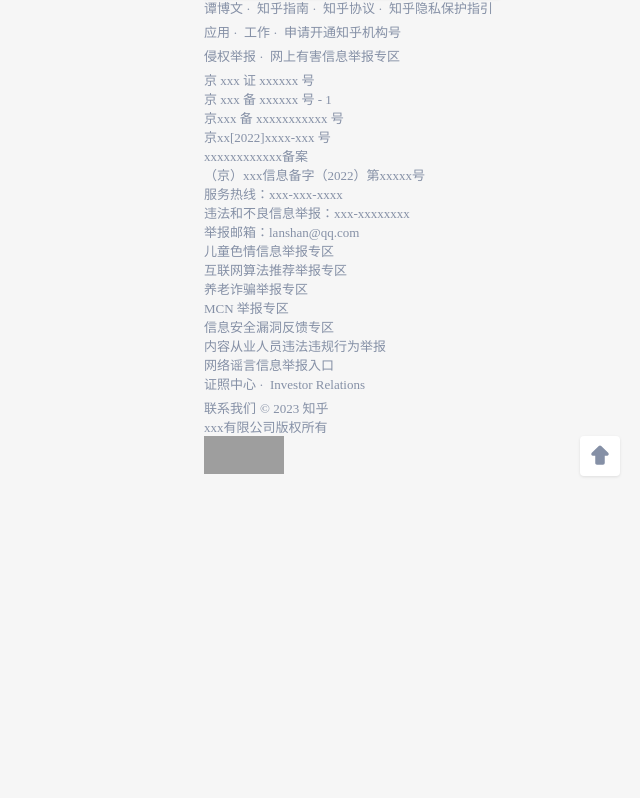
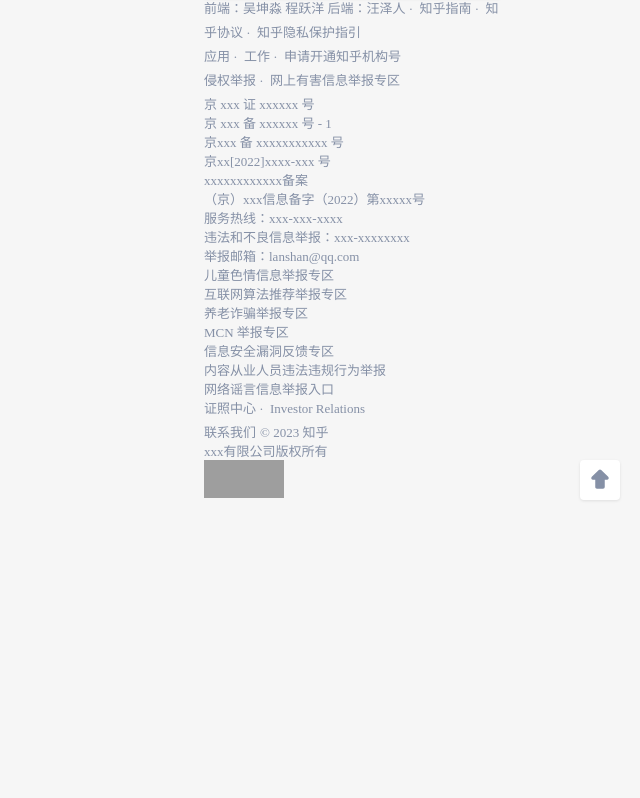
Before and after one commit to lf200/web, a plain HTML site: page html/home.html in a window 1280 px wide. Shown: the part 1310-2108 px from the top of the page, without its empty margins (640-1280 px from the left). Drawn offline with Linux system fonts and the light colour scheme; no server answers; sample sign-in values are in the browser's storage; grey boxes are pictures that could not be loaded.

Commit message:
修改署名

```diff
--- a/html/home.html
+++ b/html/home.html
@@ -322,7 +322,7 @@
       </div>
       <!-- 尾部模块 -->
       <footer>
-        <a href="javascript:;">谭博文</a>
+        <a href="javascript:;">前端：吴坤淼 程跃洋 后端：汪泽人</a>
         <a href="javascript:;">知乎指南</a>
         <a href="javascript:;">知乎协议</a>
         <a href="javascript:;">知乎隐私保护指引</a>
```
